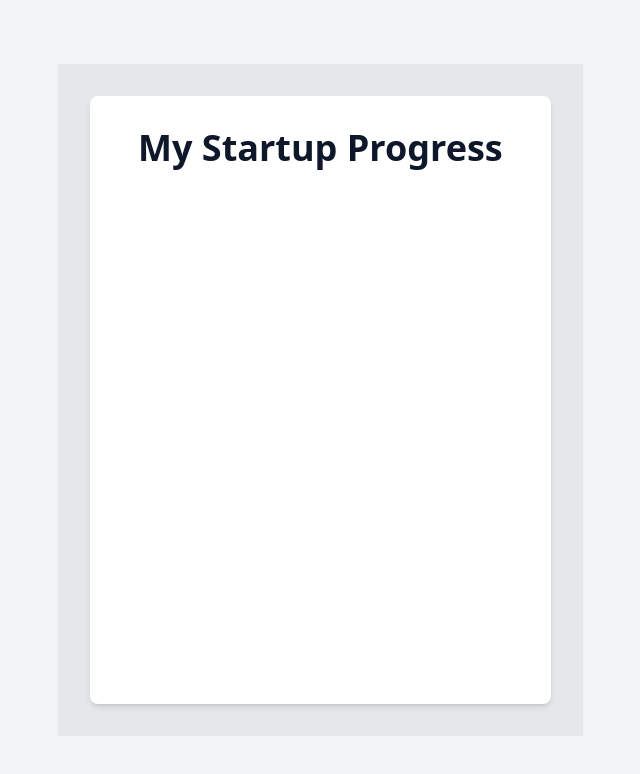
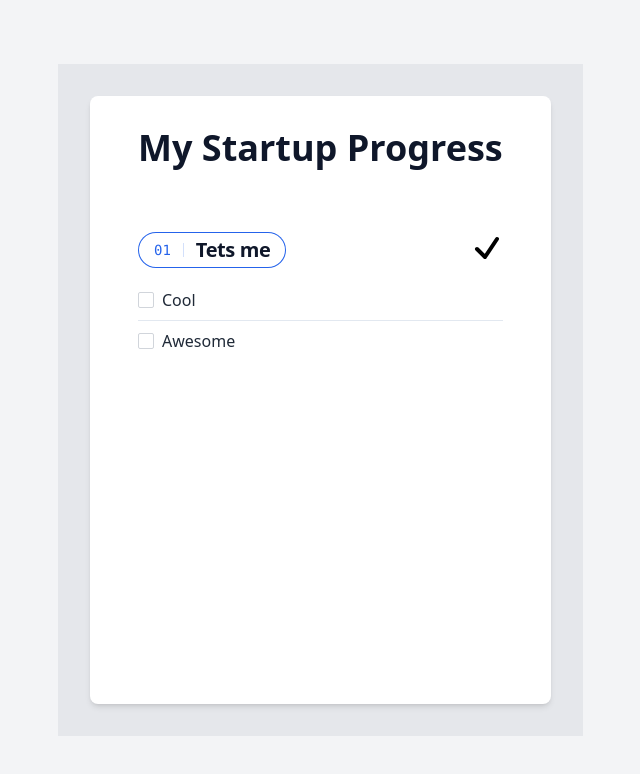
Before and after one commit to supertrens/RepairShare, a React (Vite) app in the folder client/: page / in a window 1280 px wide. Shown: the top 774 px of the page, without its empty margins (262-902 px from the left). Built offline with nearby package versions, Linux system fonts and the light colour scheme.

Commit message:
code: ui with mock data

```diff
--- a/client/src/App.tsx
+++ b/client/src/App.tsx
@@ -1,3 +1,28 @@
+import StageList from "./components/StageList";
+import { StatusEnum } from "./utils/enums";
+
+const test = [
+  {
+    id: "cool",
+    name: "Tets me",
+    status: StatusEnum.COMPLETED,
+    tasks: [
+      {
+        id: "1",
+        title: "Cool",
+        isCompleted: false,
+        stageId: "123",
+      },
+      {
+        id: "2",
+        title: "Awesome",
+        isCompleted: false,
+        stageId: "123",
+      },
+    ],
+  },
+];
+
 function App() {
   return (
     <main className=" flex flex-row h-screen mx-auto p-16 max-w-3xl">
@@ -6,6 +31,7 @@ function App() {
           <h1 className="text-4xl font-bold text-slate-900 pt-8">
             My Startup Progress
           </h1>
+          <StageList stages={test} />
         </div>
       </div>
     </main>
--- a/client/src/components/StageItem.tsx
+++ b/client/src/components/StageItem.tsx
@@ -1,5 +1,4 @@
-// import { STATUSES } from "../data";
-// import TaskList from "./TaskList";
+import TaskList from "./TaskList";
 import SectionHeader from "./utils/SectionHeader";
 import CheckIcon from "./utils/CheckIcon";
 
@@ -19,7 +18,7 @@ const StageItem = ({ name, tasks, status }: Stage) => {
         </SectionHeader>
         <div>{isCompleted ? <CheckIcon strokeWidth={3} /> : null}</div>
       </div>
-      {/* <TaskList tasks={tasks} disabled={!isCompleted} /> */}
+      <TaskList tasks={tasks} disabled={!isCompleted} />
     </>
   );
 };
--- a/client/src/components/StageList.tsx
+++ b/client/src/components/StageList.tsx
@@ -7,7 +7,7 @@ const StageList = ({ stages }: { stages: Stage[] }) => {
       {stages.map((stage, index) => {
         const { name, tasks, status, id } = stage;
         return (
-          <li key={name}>
+          <li key={id}>
             <StageItem
               id={id}
               name={name}
--- /dev/null
+++ b/client/src/components/TaskItem.tsx
@@ -0,0 +1,28 @@
+import React from "react";
+import CheckBox from "./utils/CheckBox";
+
+const Task = ({
+  title,
+  isCompleted,
+  disabled,
+}: {
+  title: string;
+  isCompleted: boolean;
+  disabled: boolean;
+}) => {
+  const [checked, setChecked] = React.useState(isCompleted);
+  const handleChange = (_e: any) => setChecked(!checked);
+
+  // Todo: Make API request to update server
+  return (
+    <div className="flex py-2 ">
+      <CheckBox
+        label={title}
+        isChecked={checked}
+        onChange={handleChange}
+        disabled={disabled}
+      />
+    </div>
+  );
+};
+export default Task;
--- /dev/null
+++ b/client/src/components/TaskList.tsx
@@ -0,0 +1,32 @@
+import TaskItem from "./TaskItem";
+
+import { Task } from "../utils/interfaces";
+
+const TaskList = ({
+  tasks,
+  disabled,
+}: {
+  tasks: Task[];
+  disabled: boolean;
+}) => {
+  return (
+    <div className="mt-5 relative flex flex-col">
+      <ul
+        role="list"
+        className="-my-2 divide-y text-base divide-slate-200 text-slate-900"
+      >
+        {tasks.map((task, idx) => (
+          <li key={idx}>
+            <TaskItem
+              title={task.title}
+              isCompleted={task.isCompleted}
+              disabled={disabled}
+            />
+          </li>
+        ))}
+      </ul>
+    </div>
+  );
+};
+
+export default TaskList;
--- /dev/null
+++ b/client/src/components/utils/CheckBox.tsx
@@ -0,0 +1,35 @@
+import clsx from "clsx";
+import { ChangeEvent } from "react";
+
+const CheckBox = ({
+  label,
+  onChange,
+  isChecked = false,
+  disabled,
+}: {
+  label: string;
+  onChange: (event: ChangeEvent<HTMLInputElement>) => void;
+  disabled: boolean;
+  isChecked?: boolean;
+}) => {
+  return (
+    <div className="flex justify-center">
+      <label className="form-check-label inline-block text-gray-800 disabled:opacity-50">
+        <input
+          className="form-check-input appearance-none h-4 w-4 border border-gray-300 rounded-sm bg-white checked:bg-blue-600 checked:border-blue-600 focus:outline-none transition duration-200 mt-1 align-top bg-no-repeat bg-center bg-contain float-left mr-2 cursor-pointer disabled:cursor-not-allowed"
+          type="checkbox"
+          onChange={onChange}
+          value={label}
+          checked={isChecked}
+          disabled={disabled}
+        />
+
+        <span className={clsx("text-md", disabled ? " opacity-50" : "")}>
+          {label}
+        </span>
+      </label>
+    </div>
+  );
+};
+
+export default CheckBox;
```
